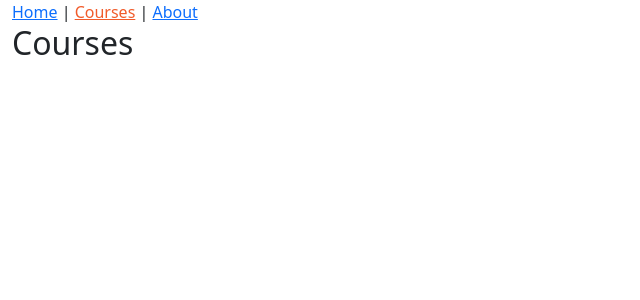
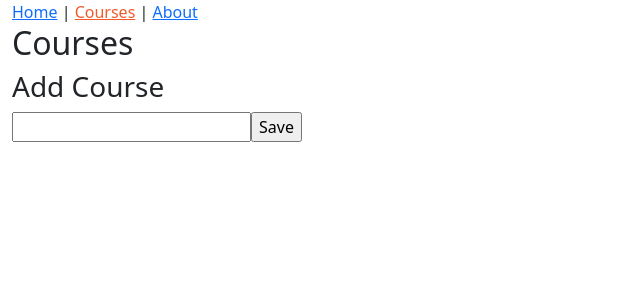
Before and after one commit to SquireOfSoftware/pluralsight_react_redux_course, a React app: page /courses in a window 1280 px wide. Shown: the top 300 px of the page, without its empty margins (0-640 px from the left). Built offline with nearby package versions, Linux system fonts and the light colour scheme.

Commit message:
Added a course form

```diff
--- a/src/components/courses/CoursesPage.js
+++ b/src/components/courses/CoursesPage.js
@@ -1,8 +1,35 @@
 import React from "react";
 
 class CoursesPage extends React.Component {
+  state = {
+    course: {
+      title: "",
+    },
+  }
+
+  handleChange = event => {
+    const course = {...this.state.course, title: event.target.value}
+    this.setState({course})
+  }
+
+  handleSubmit = event => {
+    event.preventDefault();
+    alert(this.state.course.title)
+  }
+
   render() {
-    return <h2>Courses</h2>;
+    return (
+      <form onSubmit={this.handleSubmit}>
+        <h2>Courses</h2>
+        <h3>Add Course</h3>
+        <input
+          type="text"
+          onChange={this.handleChange}
+          value={this.state.course.title}
+        />
+        <input type="submit" value="Save" />
+      </form>
+    );
   }
 }
 
```
